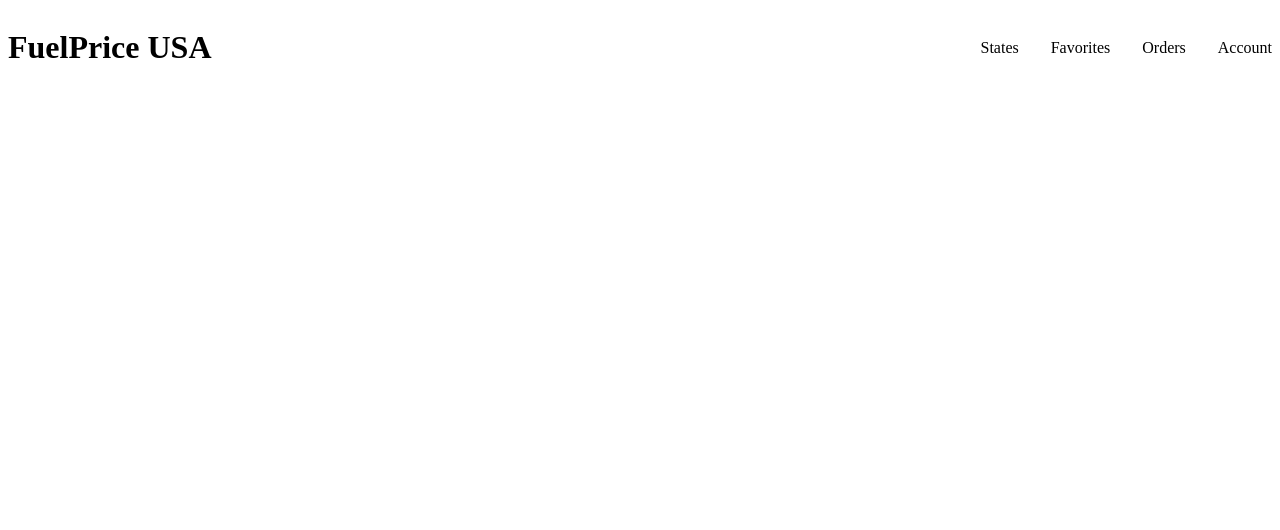
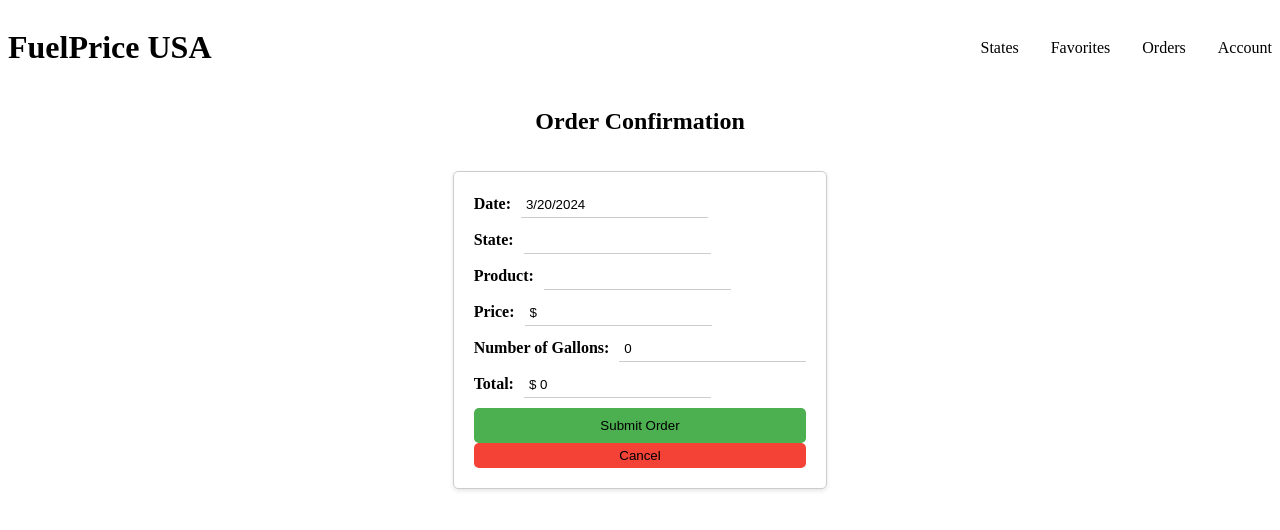
Before and after one commit to dean-ferreira/capstone-325, a React (Vite) app in the folder client/: page /confirm in a window 1280 px wide. Shown: the top 530 px of the page. Built offline with nearby package versions, Linux system fonts and the light colour scheme.

Commit message:
Implement order functionality

```diff
--- a/client/src/App.css
+++ b/client/src/App.css
@@ -1,6 +1,8 @@
 @import "./styles/NavBar.css";
 @import "./styles/StateTile.css";
 @import "./styles/FuelOption.css";
+@import "./styles/OrderForm.css";
+@import "./styles/OrderHistoryTable.css";
 
 .container {
     width: 100%;
--- a/client/src/App.jsx
+++ b/client/src/App.jsx
@@ -12,6 +12,7 @@ import AllStates from './pages/AllStates';
 import Favorites from './pages/Favorites';
 import Orders from './pages/Orders';
 import Account from './pages/Account';
+import ConfirmOrder from './pages/ConfirmOrder';
 
 function App() {
     return (
@@ -23,6 +24,7 @@ function App() {
                 <Route path="/favorites" element={<Favorites />} />
                 <Route path="/orders" element={<Orders />} />
                 <Route path="/account" element={<Account />} />
+                <Route path="/confirm" element={<ConfirmOrder />} />
             </Routes>
         </>
     );
--- a/client/src/components/FuelOption.jsx
+++ b/client/src/components/FuelOption.jsx
@@ -1,11 +1,31 @@
 import '../App.css';
 
+// Import Link from React Router
+import { Link } from 'react-router-dom';
+
 function FuelOption(props) {
+    function redirectToConfirmationPage() {
+        const data = {
+            user_id: props.user_id,
+            stateName: props.stateName,
+            product: props.name,
+            price: props.price,
+        };
+
+        const queryParams = new URLSearchParams(data).toString(); // Serialize data to pass as URL params
+        window.location.href = `/confirm?${queryParams}`;
+    }
     return (
         <div className="fuel-option">
             <h3 className="grade-name">{props.name}</h3>
             <div className="price grade-price">{props.price}</div>
-            <button className="grade-button">{props.grade}</button>
+            <Link
+                to="/confirm"
+                onClick={redirectToConfirmationPage}
+                className="grade-button"
+            >
+                {props.grade}
+            </Link>
         </div>
     );
 }
--- a/client/src/components/StateTile.jsx
+++ b/client/src/components/StateTile.jsx
@@ -75,21 +75,29 @@ function StateTile(props) {
                         <h2 className="state-name">{state.name}</h2>
                         <div className="fuel-selection">
                             <FuelOption
+                                user_id={user_ID}
+                                stateName={state.name}
                                 name="Regular"
                                 price={state.gasoline}
                                 grade="87"
                             />
                             <FuelOption
+                                user_id={user_ID}
+                                stateName={state.name}
                                 name="Mid-Grade"
                                 price={state.midGrade}
                                 grade="89"
                             />
                             <FuelOption
+                                user_id={user_ID}
+                                stateName={state.name}
                                 name="Premium"
                                 price={state.premium}
                                 grade="91"
                             />
                             <FuelOption
+                                user_id={user_ID}
+                                stateName={state.name}
                                 name="Diesel"
                                 price={state.diesel}
                                 grade="Diesel"
--- /dev/null
+++ b/client/src/pages/ConfirmOrder.jsx
@@ -0,0 +1,118 @@
+// Import hooks
+import { useState, useEffect } from 'react';
+
+// Import axios
+import axios from 'axios';
+
+function ConfirmOrder() {
+    const [formData, setFormData] = useState({});
+
+    useEffect(() => {
+        const searchParams = new URLSearchParams(window.location.search);
+        const user_id = searchParams.get('user_id');
+        const stateName = searchParams.get('stateName');
+        const product = searchParams.get('product');
+        const price = searchParams.get('price');
+        setFormData({
+            user_id: user_id || '',
+            stateName: stateName || '',
+            product: product || '',
+            price: price || '',
+            gallons: 0,
+        });
+    }, []);
+
+    async function handleSubmission(event) {
+        event.preventDefault();
+        const data = {
+            user_id: formData.user_id,
+            state: formData.stateName,
+            product: formData.product,
+            price: formData.price,
+            quantity: formData.gallons,
+            total: formData.price * formData.gallons,
+        };
+
+        try {
+            const response = await axios.post(
+                'http://localhost:3000/orders/',
+                data
+            );
+            console.log(response.data);
+            window.location.href = '/orders';
+        } catch (error) {
+            console.error(error);
+        }
+    }
+
+    return (
+        <div className="container page-content">
+            <h2>Order Confirmation</h2>
+            <div className="container page-content">
+                <form onSubmit={handleSubmission} className="order-form">
+                    <div>
+                        <label>Date:</label>
+                        <input
+                            type="text"
+                            value={new Date().toLocaleDateString()}
+                            readOnly
+                        />
+                    </div>
+                    <div>
+                        <label>State:</label>
+                        <input
+                            type="text"
+                            value={formData.stateName}
+                            readOnly
+                        />
+                    </div>
+                    <div>
+                        <label>Product:</label>
+                        <input type="text" value={formData.product} readOnly />
+                    </div>
+                    <div>
+                        <label>Price:</label>
+                        <input
+                            type="text"
+                            value={`$ ${formData.price}`}
+                            readOnly
+                        />
+                    </div>
+                    <div>
+                        <label>Number of Gallons:</label>
+                        <input
+                            type="number"
+                            required
+                            value={formData.gallons}
+                            onChange={(e) =>
+                                setFormData({
+                                    ...formData,
+                                    gallons: e.target.value,
+                                })
+                            }
+                        />
+                    </div>
+                    <div>
+                        <label>Total:</label>
+                        <input
+                            type="text"
+                            value={`$ ${formData.price * formData.gallons}`}
+                            readOnly
+                        />
+                    </div>
+                    <button className="submit-order" type="submit">
+                        Submit Order
+                    </button>
+                    <button
+                        className="cancel-order"
+                        onClick={() => (window.location.href = '/')}
+                    >
+                        Cancel
+                    </button>
+                </form>
+            </div>
+        </div>
+    );
+}
+
+export default ConfirmOrder;
--- a/client/src/pages/Orders.jsx
+++ b/client/src/pages/Orders.jsx
@@ -1,9 +1,84 @@
+// Import hooks
+import { useState, useEffect } from 'react';
+
+// Import axios
+import axios from 'axios';
+
 function Orders() {
-    return (
-        <div className="container page-content">
-            <h2>My Orders</h2>
-        </div>
-    );
+    const [user, setUser] = useState({});
+    const [orders, setOrders] = useState([]);
+
+    async function getUser() {
+        try {
+            const response = await axios.get('http://localhost:3000/users/');
+            setUser(response.data[0]);
+            getOrders(response.data[0]._id);
+        } catch (error) {
+            console.error(error);
+        }
+    }
+
+    async function getOrders(userID) {
+        try {
+            const response = await axios.get(
+                `http://localhost:3000/orders/user/${userID}`
+            );
+            setOrders(response.data);
+        } catch (error) {
+            console.error(error);
+        }
+    }
+
+    useEffect(() => {
+        getUser();
+    }, []);
+
+    const loaded = () => {
+        if (orders.length === 0) {
+            return (
+                <div className="container page-content">
+                    <h2 className="content-title">No orders found</h2>;
+                </div>
+            );
+        }
+        return (
+            <div className="container page-content">
+                <h2 className="content-title">My Orders</h2>
+                <table>
+                    <thead>
+                        <tr>
+                            <th>Date</th>
+                            <th>State</th>
+                            <th>Product</th>
+                            <th>Price</th>
+                            <th>Gallons</th>
+                            <th>Total</th>
+                        </tr>
+                    </thead>
+                    <tbody>
+                        {orders.map((order) => (
+                            <tr key={order._id}>
+                                <td>
+                                    {new Date(order.date).toLocaleDateString()}
+                                </td>
+                                <td>{order.state}</td>
+                                <td>{order.product}</td>
+                                <td>${order.price}</td>
+                                <td>{order.quantity}</td>
+                                <td>${order.total}</td>
+                            </tr>
+                        ))}
+                    </tbody>
+                </table>
+            </div>
+        );
+    };
+
+    const loading = () => {
+        return <h2>Loading...</h2>;
+    };
+
+    return orders ? loaded() : loading();
 }
 
 export default Orders;
--- a/client/src/styles/FuelOption.css
+++ b/client/src/styles/FuelOption.css
@@ -44,11 +44,12 @@
 .grade-button {
     background-color: #ffcc00;
     border-radius: 10px;
-    font-size: 1em;
+    font-size: 1.4em;
     cursor: pointer;
     width: 5rem;
     height: 2rem;
-    pointer-events: none;
+    color: black;
+    text-decoration: none;
 }
 
 .grade-button:active {
--- /dev/null
+++ b/client/src/styles/OrderForm.css
@@ -0,0 +1,51 @@
+.order-form {
+    display: flex;
+    flex-direction: column;
+    max-width: 500px;
+    margin: 0 auto;
+    padding: 20px;
+    border: 1px solid #ccc;
+    border-radius: 5px;
+    box-shadow: 0 2px 4px rgba(0, 0, 0, 0.1);
+}
+
+.order-form div {
+    margin-bottom: 10px;
+}
+
+.order-form label {
+    font-weight: bold;
+}
+
+.order-form input {
+    margin-left: 10px;
+    border: none;
+    border-bottom: 1px solid #ccc;
+    padding: 5px;
+}
+
+.submit-order {
+    background-color: #4CAF50;
+    color: black;
+    padding: 10px 20px;
+    border: none;
+    border-radius: 5px;
+    cursor: pointer;
+}
+
+.submit-order:hover {
+    background-color: #45a049;
+}
+
+.cancel-order {
+    background-color: #f44336;
+    color: black;
+    padding: 5px 10px;
+    border: none;
+    border-radius: 5px;
+    cursor: pointer;
+}
+
+.cancel-order:hover {
+    background-color: #da190b;
+}
--- /dev/null
+++ b/client/src/styles/OrderHistoryTable.css
@@ -0,0 +1,24 @@
+table {
+    width: 100%;
+    border-collapse: collapse;
+}
+
+th {
+    background-color: #f2f2f2;
+    border: 1px solid #ddd;
+    padding: 8px;
+    text-align: left;
+}
+
+td {
+    border: 1px solid #ddd;
+    padding: 8px;
+}
+
+tr:nth-child(even) {
+    background-color: #f2f2f2;
+}
+
+tr:hover {
+    background-color: #f2f2f2;
+}
```
Also changed, not shown: client/src/pages/Favorites.jsx (+8 -0 lines).
